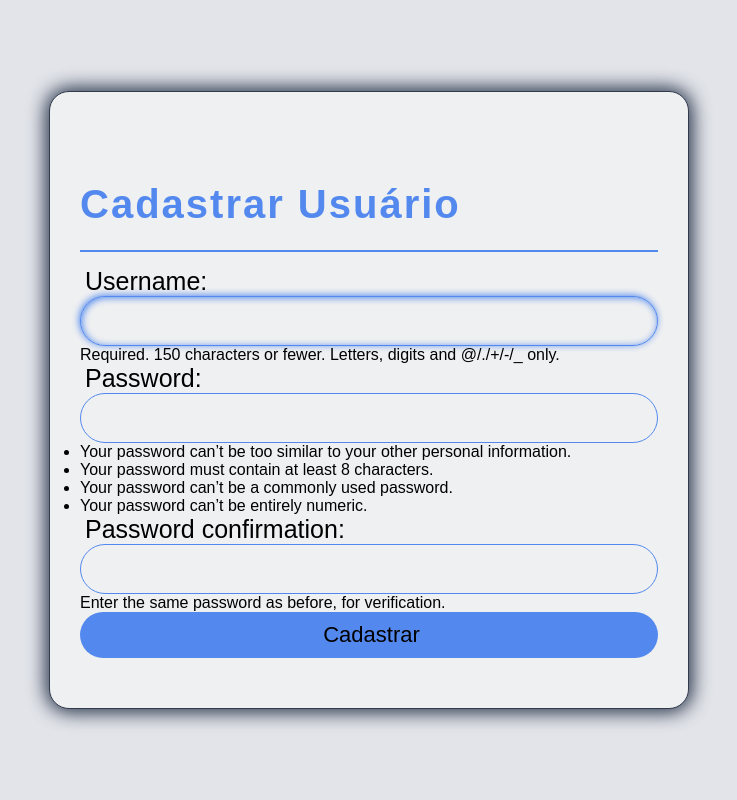
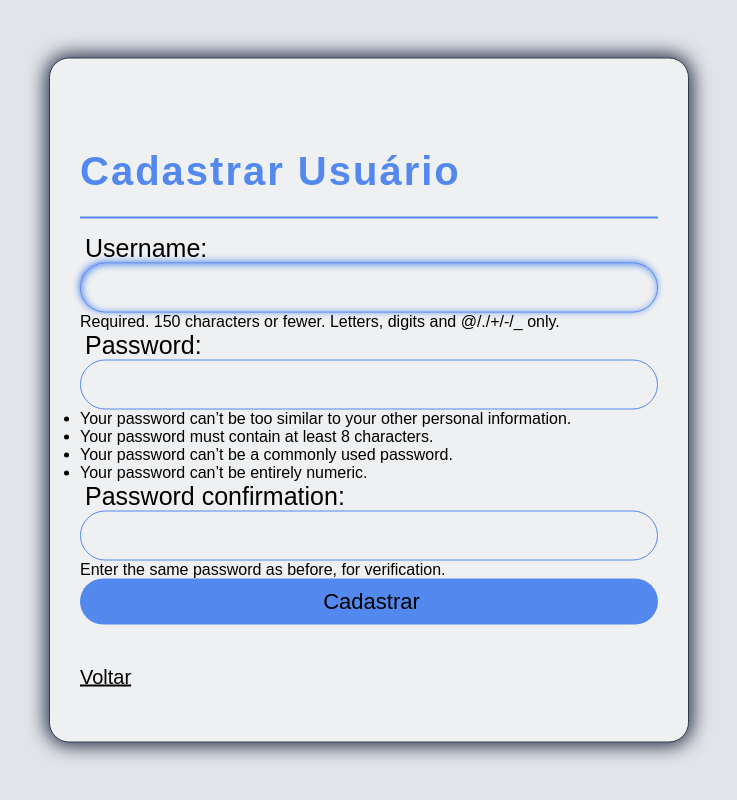
Before and after one commit to univesp-computacao-projeto-integrador/controlefinanceiro, a Django app: page /cadastrar_usuario/ in a window 1280 px wide. Shown: the whole page, without its empty margins (271-1008 px from the left). Run offline with Django 5.2, Linux system fonts and the light colour scheme; some libraries are stand-ins or nearby versions.

Commit message:
Adicionando opção de 'voltar' em Cadastro de Usuário

```diff
--- a/controle/static/css/login.css
+++ b/controle/static/css/login.css
@@ -40,7 +40,7 @@ h2::after{
 }
 label {
     position: relative;
-    font-size:25px;
+    font-size: 25px;
     color: #000000;
     margin-left: 5px;
     font-family: 'poppins', sans-serif;
--- a/controle/templates/controle/cadastrar_usuario.html
+++ b/controle/templates/controle/cadastrar_usuario.html
@@ -13,7 +13,10 @@
             <button type="submit">
                 <i class="fa fa-send"></i>
                 <input type="submit" value="Cadastrar" id="btn">
-            </button>
+            </button><br><br>
         </form>
+        <div class="newuser">
+            <a href="{% url 'login' %}" class="">Voltar</a>
+        </div>
     </div>
 </body>
--- a/controle/templates/controle/login.html
+++ b/controle/templates/controle/login.html
@@ -18,8 +18,5 @@
                 Não tem uma conta? <a href="{% url 'cadastrar_usuario' %}" class="">Cadastre-se aqui</a>
             </div>
         </form>
-
-
     </div>
-
 </body>
```
